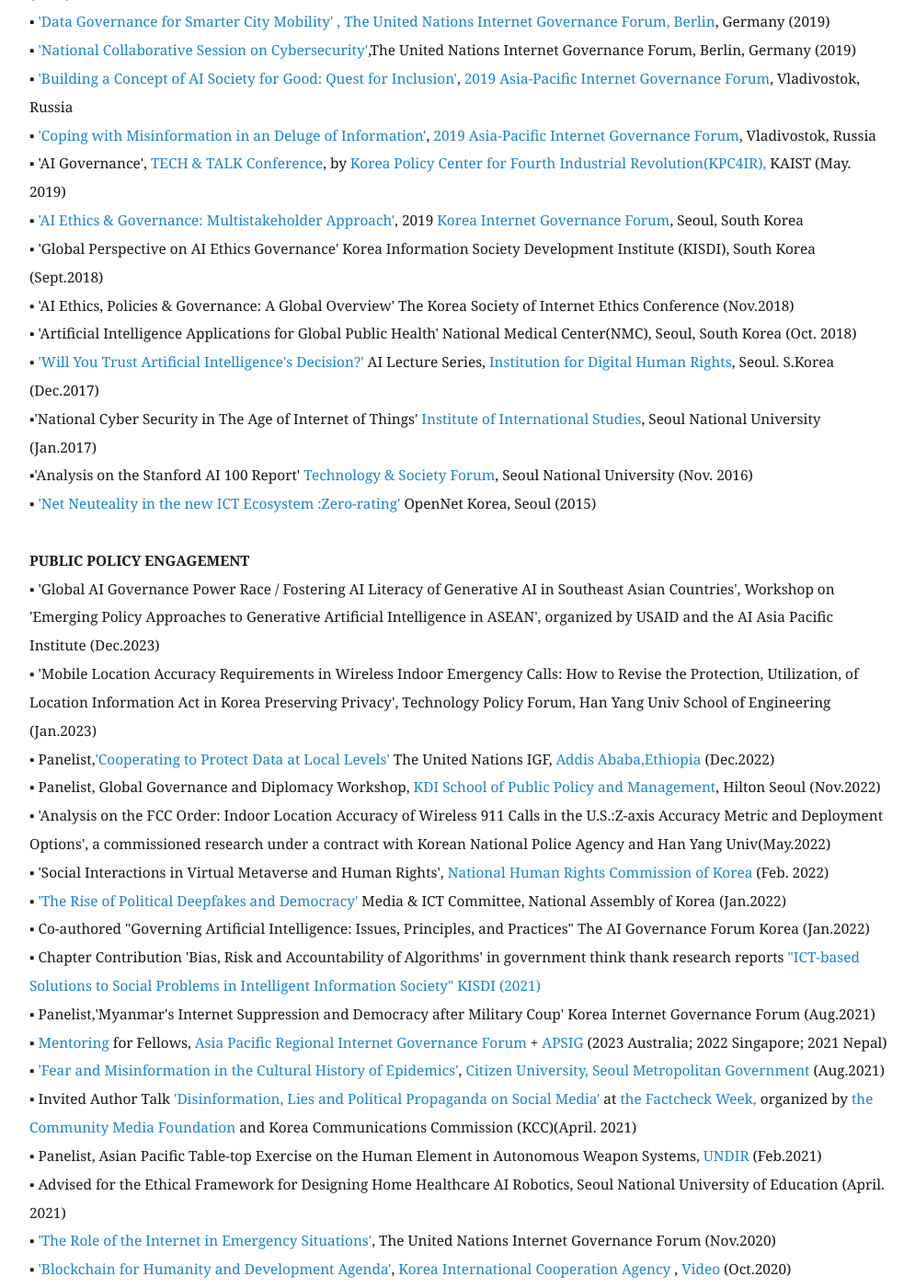
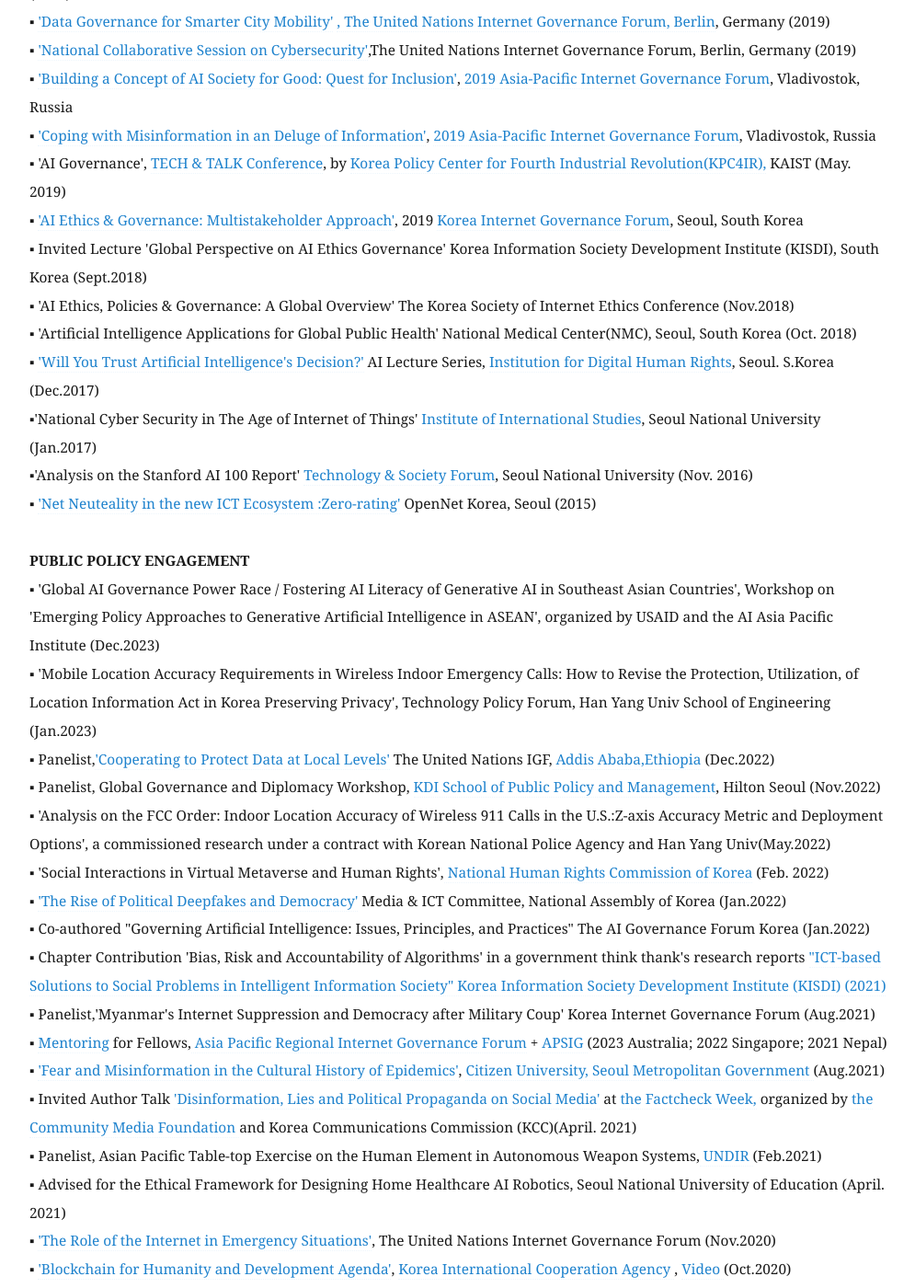
Before and after one commit to eunchangchoi/eunchangchoi.github.io, a Jekyll site: the page built from index.md, in a window 1280 px wide and 1400 px high, scrolled down 5995 px. Shown: the whole window at 92% size, without its empty margins (68-1063 px from the left). Built offline with Jekyll 4.4.1, drawn with Linux system fonts in a browser that asks for light colours.

Commit message:
Update index.md

```diff
--- a/index.md
+++ b/index.md
@@ -134,7 +134,7 @@
 ▪ <a href="https://www.ftp.asia/index.php/s/HGkuD3YVUBssKrP">'Coping with Misinformation in an Deluge of Information'</a>, <a href="https://2019.aprigf.asia/"> 2019 Asia-Pacific Internet Governance Forum</a>, Vladivostok, Russia <br>
 ▪ 'AI Governance', <a href="https://kpc4ir.kaist.ac.kr/index.php?mid=kpc4ir_events&document_srl=684"> TECH & TALK Conference</a>, by <a href="https://kpc4ir.kaist.ac.kr/"> Korea Policy Center for Fourth Industrial Revolution(KPC4IR),</a>  KAIST (May. 2019)<br>
 ▪ <a href="https://youtu.be/92cmsMv6xhQ?t=451">'AI Ethics & Governance: Multistakeholder Approach'</a>, 2019 <a href="http://krigf.kr/"> Korea Internet Governance Forum</a>, Seoul, South Korea <br>
-▪ 'Global Perspective on AI Ethics Governance' Korea Information Society Development Institute (KISDI), South Korea (Sept.2018) <br>
+▪ Invited Lecture 'Global Perspective on AI Ethics Governance' Korea Information Society Development Institute (KISDI), South Korea (Sept.2018) <br>
 ▪ 'AI Ethics, Policies & Governance: A Global Overview' The Korea Society of Internet Ethics Conference (Nov.2018) <br>
 ▪ 'Artificial Intelligence Applications for Global Public Health' National Medical Center(NMC), Seoul, South Korea (Oct. 2018)<br>
 ▪ <a href="http://idr.jinbo.net/232"> 'Will You Trust Artificial Intelligence's Decision?'</a> AI Lecture Series, <a href="https://idr.jinbo.net/">Institution for Digital Human Rights</a>, Seoul. S.Korea (Dec.2017)<br>
@@ -152,7 +152,7 @@
 ▪ 'Social Interactions in Virtual Metaverse and Human Rights',<a href="https://www.humanrights.go.kr/site/main/index002"> National Human Rights Commission of Korea</a> (Feb. 2022)<br>
 ▪ <a href="https://zdnet.co.kr/view/?no=20220112165731">'The Rise of Political Deepfakes and Democracy'</a> Media & ICT Committee, National Assembly of Korea (Jan.2022) <br>
 ▪ Co-authored "Governing Artificial Intelligence: Issues, Principles, and Practices" The AI Governance Forum Korea (Jan.2022)<br>
-▪ Chapter Contribution 'Bias, Risk and Accountability of Algorithms' in government think thank research reports <a href="https://scienceon.kisti.re.kr/commons/util/originalView.do?cn=TRKO202100006631&dbt=TRKO&rn="> "ICT-based Solutions to Social Problems in Intelligent Information Society" KISDI (2021)</a> <br>
+▪ Chapter Contribution 'Bias, Risk and Accountability of Algorithms' in a government think thank's research reports <a href="https://scienceon.kisti.re.kr/commons/util/originalView.do?cn=TRKO202100006631&dbt=TRKO&rn="> "ICT-based Solutions to Social Problems in Intelligent Information Society" Korea Information Society Development Institute (KISDI) (2021)</a> <br>
 ▪ Panelist,'Myanmar's Internet Suppression and Democracy after Military Coup' Korea Internet Governance Forum (Aug.2021) <br>
 ▪ <a href="https://ap.rigf.asia/fellowship/2021/introducing-the-mentors-of-2021-fellowship-program/?fbclid=IwAR2pn3lY-fE0daHxOW4vCcvk0HX-zwFHd8uJxaPnT266Hn7BOkA52UudjMw"> Mentoring</a> for Fellows,<a href="https://ap.rigf.asia/"> Asia Pacific Regional Internet Governance Forum</a> + <a href="https://www.apsig.asia/"> APSIG </a>(2023 Australia; 2022 Singapore; 2021 Nepal)<br>
 ▪ <a href="https://www.asiae.co.kr/article/2021081610112312900">'Fear and Misinformation in the Cultural History of Epidemics'</a>, <a href="https://opengov.seoul.go.kr/mediahub/20417385"> Citizen University, Seoul Metropolitan Government </a> (Aug.2021) <br>
```
